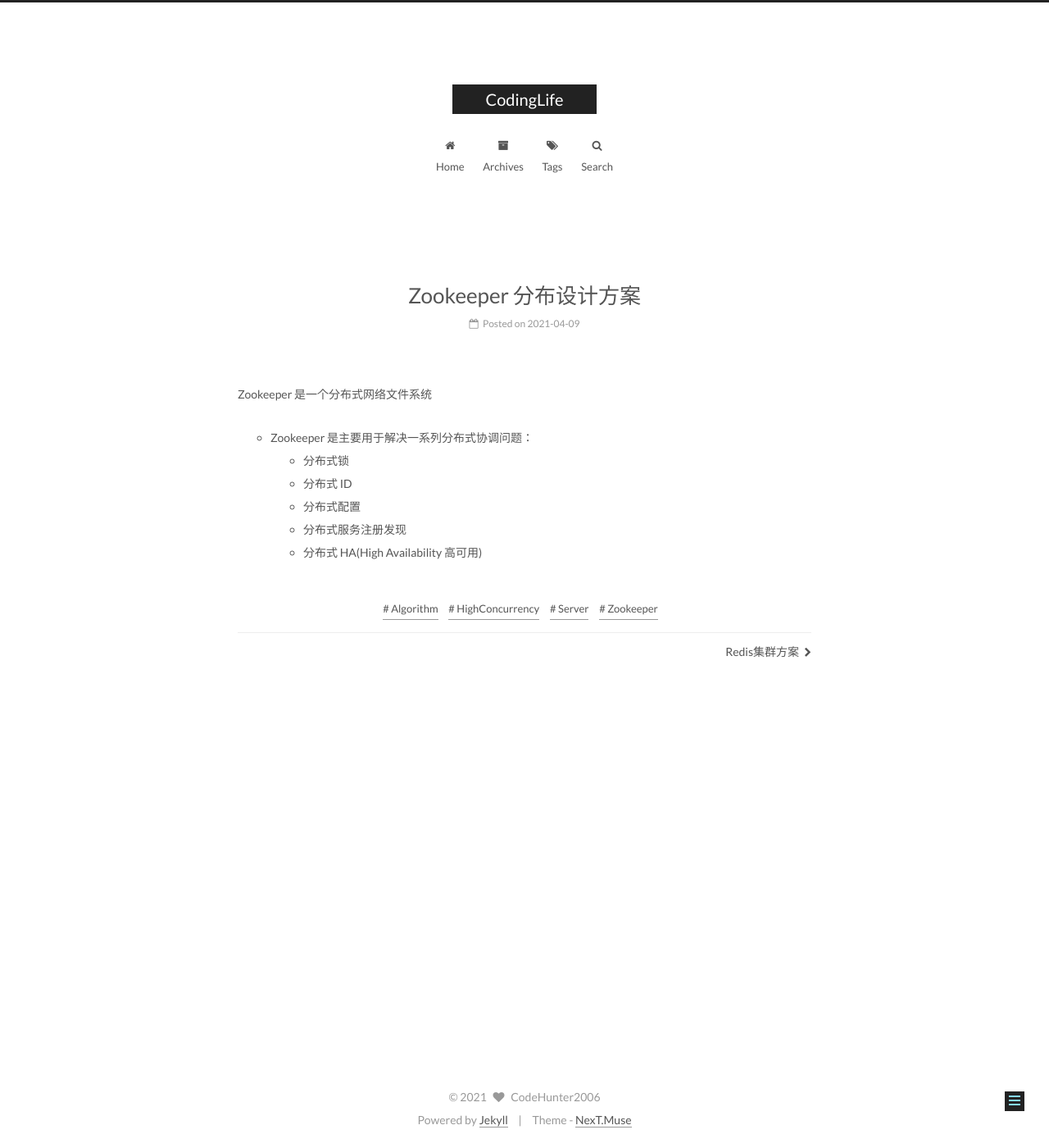
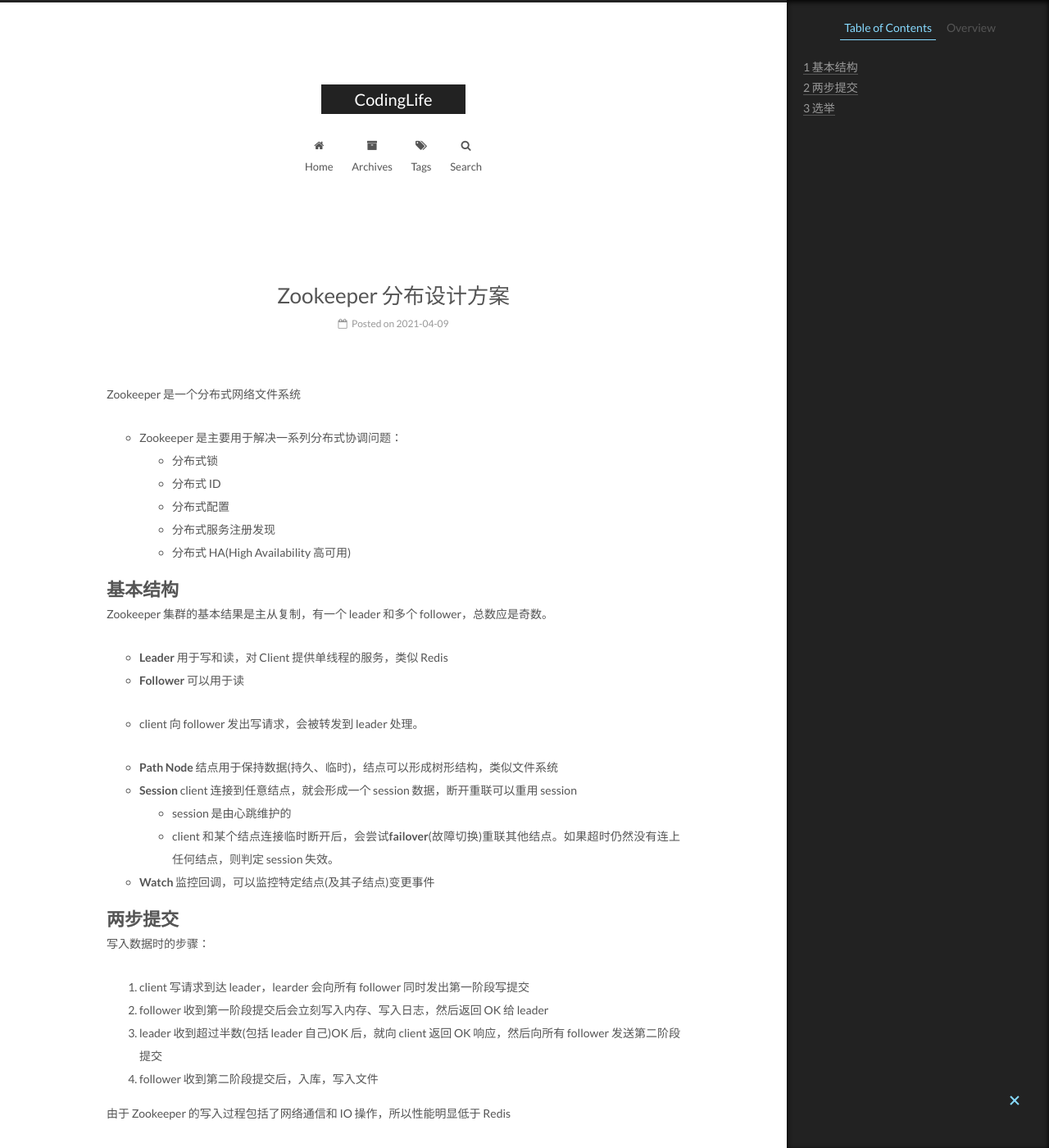
Before and after one commit to CodeHunter2006/CodeHunter2006.github.io, a Jekyll site: the page built from _posts/2021-04-09-Zookeeper_Basic.md, in a window 1280 px wide and 1400 px high. Shown: the whole window at 82% size. Built offline with Jekyll 4.4.1, drawn with Linux system fonts in a browser that asks for light colours; some of the changed text lies outside the part shown.

Commit message:
[doc]: add contents.

```diff
--- a/_posts/2021-04-09-Zookeeper_Basic.md
+++ b/_posts/2021-04-09-Zookeeper_Basic.md
@@ -13,3 +13,47 @@ Zookeeper 是一个分布式网络文件系统
   - 分布式配置
   - 分布式服务注册发现
   - 分布式 HA(High Availability 高可用)
+
+# 基本结构
+
+Zookeeper 集群的基本结果是主从复制，有一个 leader 和多个 follower，总数应是奇数。
+
+- **Leader** 用于写和读，对 Client 提供单线程的服务，类似 Redis
+- **Follower** 可以用于读
+
+- client 向 follower 发出写请求，会被转发到 leader 处理。
+
+- **Path Node** 结点用于保持数据(持久、临时)，结点可以形成树形结构，类似文件系统
+- **Session** client 连接到任意结点，就会形成一个 session 数据，断开重联可以重用 session
+  - session 是由心跳维护的
+  - client 和某个结点连接临时断开后，会尝试**failover**(故障切换)重联其他结点。如果超时仍然没有连上任何结点，则判定 session 失效。
+- **Watch** 监控回调，可以监控特定结点(及其子结点)变更事件
+
+# 两步提交
+
+写入数据时的步骤：
+
+1. client 写请求到达 leader，learder 会向所有 follower 同时发出第一阶段写提交
+2. follower 收到第一阶段提交后会立刻写入内存、写入日志，然后返回 OK 给 leader
+3. leader 收到超过半数(包括 leader 自己)OK 后，就向 client 返回 OK 响应，然后向所有 follower 发送第二阶段提交
+4. follower 收到第二阶段提交后，入库，写入文件
+
+由于 Zookeeper 的写入过程包括了网络通信和 IO 操作，所以性能明显低于 Redis
+
+- 为什么第一阶段已经过半了不能算作写成功？
+  因为这个写入利用的是"append log"和内存速度较快的特性，并没有真正"落库"，只能算处于一种**软状态**。
+  但是基本已经能够确定最终可以成功，这时就可以给 client 响应了。
+
+# 选举
+
+如果集群的 leader 挂掉了，需要从 follower 中快速选出一个新的 leader。在这个过程中系统处于不可用(阻塞)状态。
+
+- 官方说明中，这个选举过程在 200ms 以内
+
+选举步骤：
+
+1. leader 挂掉，follower 都意识到 leader 断连了
+2. follower 向其他 follower 发送选举消息，包含了"数据 ID"和"ServerID"
+3. 谁的数据 ID 较大，则优先选择；如果数据 ID 相同，则按 ServerID 排序选择。
+
+- 每一条写入的数据都会有数据 ID，是自增的
```
Also changed, not shown: _posts/2021-01-23-Lock.md (+5 -2 lines), _posts/2021-02-22-Redis_Persistance.md (+7 -0 lines), _posts/2021-03-23-ZookeeperLock.md (+6 -1 lines).
